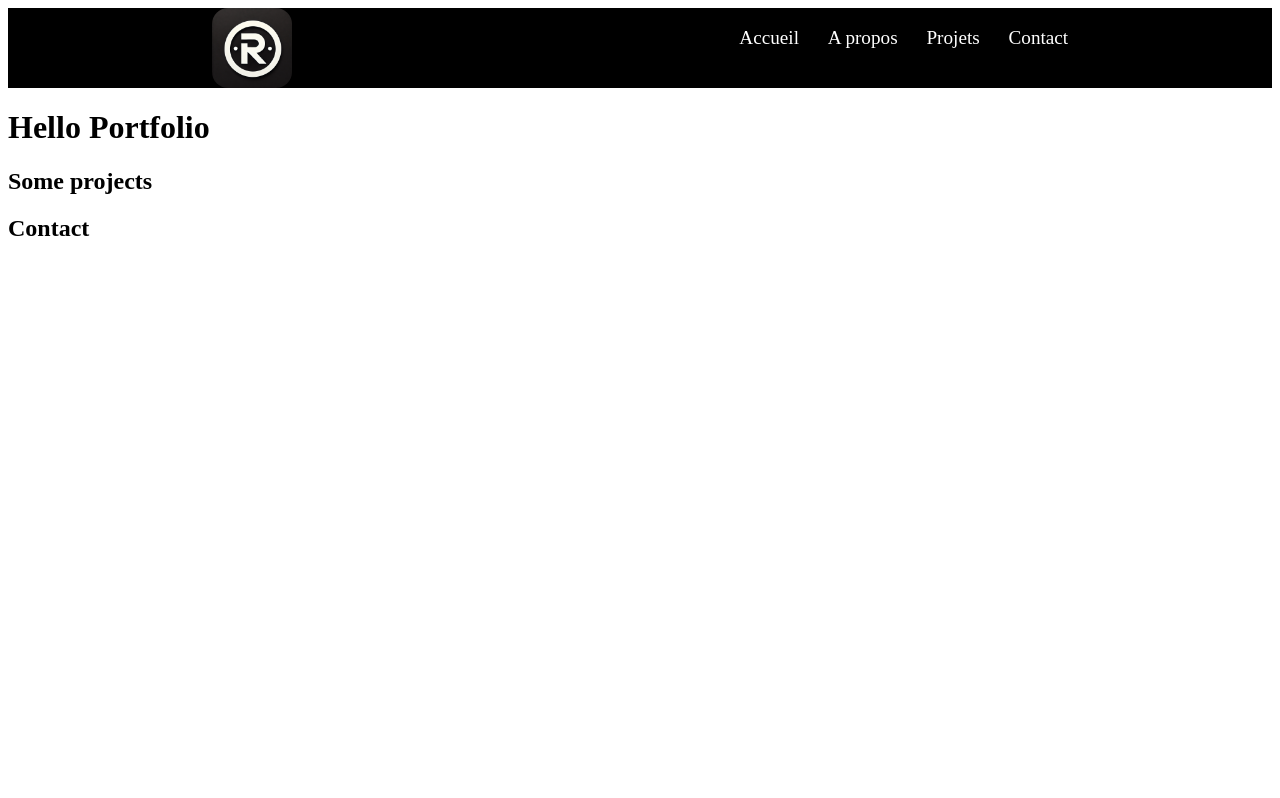
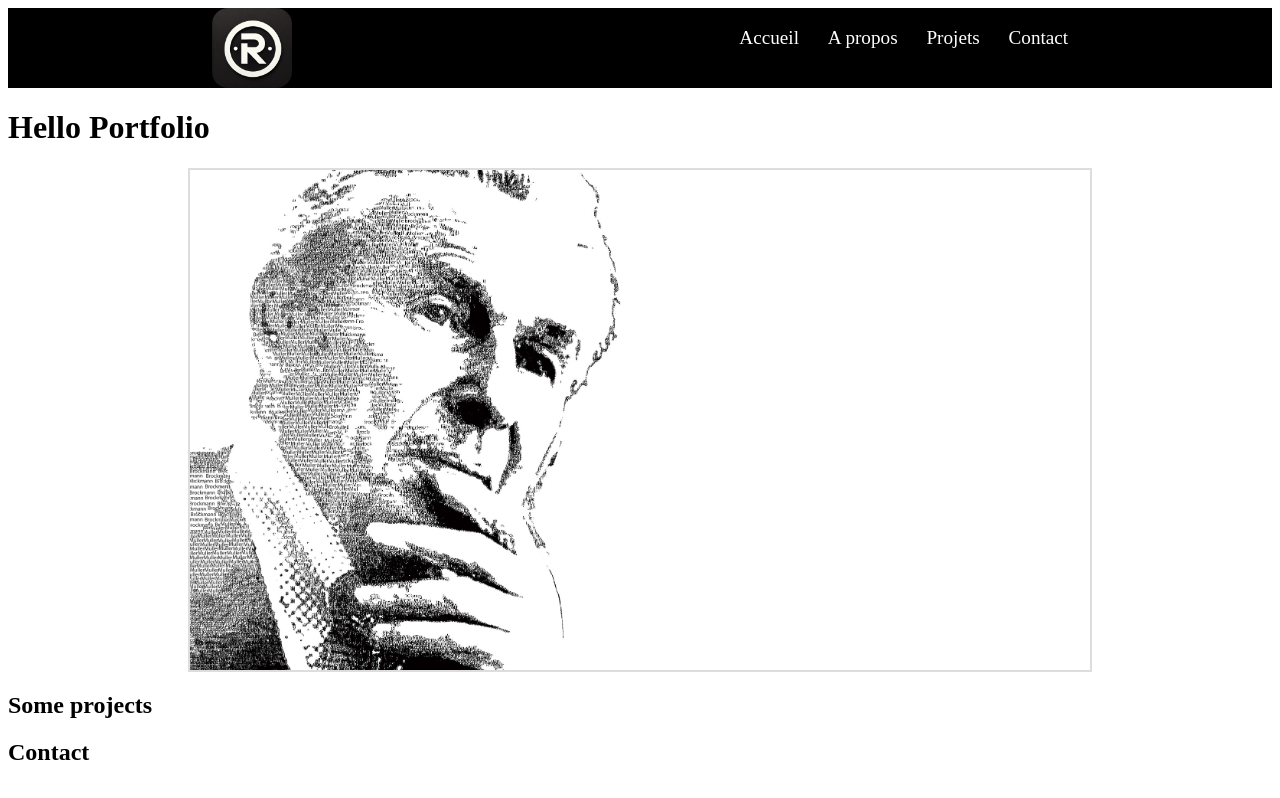
Before and after one commit to RomainVarra/Portfolio, a React (Vite) app: page / in a window 1280 px wide. Built offline with nearby package versions, Linux system fonts and the light colour scheme.

Commit message:
feat: creation of animations pictures for the homePage

```diff
--- /dev/null
+++ b/src/components/ImagesSilder.tsx
@@ -0,0 +1,41 @@
+import { useState } from "react";
+import style from "./ImagesSlider.module.css"
+type ImageType = {
+    leftImage: string,
+    rightImage:string,
+}
+
+function ImagesSlider({leftImage,rightImage} : ImageType) {
+    const [mouse, setMouse]= useState(50);
+
+    const HandleMouse = (e: { currentTarget: any; clientX: number; }) => {
+        const container = e.currentTarget;
+        const rect = container.getBoundingClientRect();
+        const offsetX = e.clientX - rect.left;
+        const percentage = (offsetX/rect.width)*100;
+        setMouse(percentage);
+    }
+    return(
+        <div
+        className={style.sliderContainer}
+        onMouseMove={HandleMouse}
+        onMouseLeave={() => setMouse(50)}>
+            <div
+            className={style.sliderLeft}
+            style = {{
+                backgroundImage: `url(${leftImage})`,
+                width: `${mouse}%`,
+            }}
+            ></div>
+            <div
+            className={style.sliderRight}
+            style = {{
+                backgroundImage: `url(${rightImage})`,
+                width: `${100 - mouse}%`,
+            }}>
+            </div>
+        </div>
+    )
+}
+
+export default ImagesSlider;
--- /dev/null
+++ b/src/components/ImagesSlider.module.css
@@ -0,0 +1,29 @@
+.sliderContainer {
+    position: relative;
+    width: 100%;
+    max-width: 900px;
+    height: 500px;
+    overflow: hidden;
+    cursor: pointer;
+    margin: auto;
+    border: 2px solid #ddd;
+}
+
+.sliderLeft, .sliderRight {
+    position:absolute;
+    top: 0;
+    bottom: 0;
+    background-size: cover;
+    background-position: center;
+    transition: width 0.2s ease-in-out;
+}
+
+.sliderLeft{
+    left: 0;
+    z-index: 2;
+}
+
+.sliderRight {
+    right: 0;
+    z-index: 1;
+}
--- a/src/pages/Homepage.tsx
+++ b/src/pages/Homepage.tsx
@@ -1,10 +1,14 @@
 import Contact from "../components/Contact";
+import ImagesSlider from "../components/ImagesSilder";
 import MyProjects from "../components/MyProjects";
+import leftImage from "../../public/Images/7c28c-josef1.jpg"
+import rightImage from "../../public/Images/Capture d'écran 2024-09-22 182220.png"
 
 function Homepage () {
     return(
         <>
         <h1>Hello Portfolio</h1>
+        <ImagesSlider leftImage = {leftImage} rightImage= {rightImage}/>
         <MyProjects/>
         <Contact/>
         </>
```
Also changed, not shown: public/Images/7c28c-josef1.jpg (added), public/Images/Capture d'écran 2024-09-22 182220.png (added).
